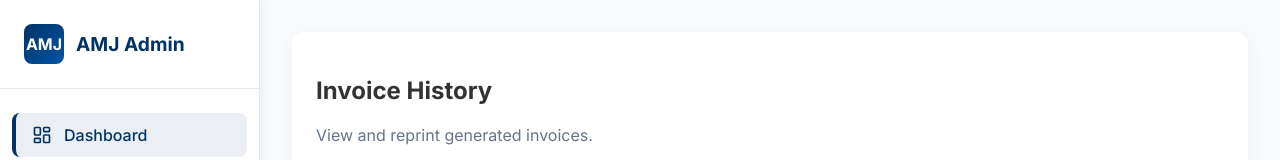
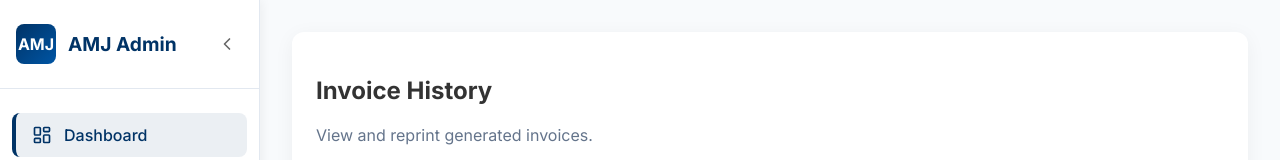
Before and after one commit to jeevanchandrashekhar31-a11y/amj-invoice, a React (Vite) app: page / in a window 1280 px wide. Shown: the top 160 px of the page. Built offline with nearby package versions, Linux system fonts and the light colour scheme.

Commit message:
feat: add sliding collapsible sidebar option

```diff
--- a/src/components/Layout.css
+++ b/src/components/Layout.css
@@ -30,19 +30,56 @@ body {
   flex-direction: column;
   box-shadow: 2px 0 10px rgba(0, 0, 0, 0.05);
   z-index: 10;
+  transition: width 0.3s ease;
+}
+
+.sidebar.collapsed {
+  width: 80px;
 }
 
 .sidebar-header {
-  padding: 24px;
+  padding: 24px 16px;
+  display: flex;
+  align-items: center;
+  justify-content: space-between;
+  border-bottom: 1px solid var(--border-color);
+}
+
+.sidebar.collapsed .sidebar-header {
+  justify-content: center;
+  padding: 24px 8px;
+  flex-direction: column;
+  gap: 16px;
+}
+
+.sidebar-branding {
   display: flex;
   align-items: center;
   gap: 12px;
-  border-bottom: 1px solid var(--border-color);
+}
+
+.sidebar-toggle {
+  background: none;
+  border: none;
+  cursor: pointer;
+  color: var(--text-light);
+  display: flex;
+  align-items: center;
+  justify-content: center;
+  padding: 6px;
+  border-radius: 6px;
+  transition: background-color 0.2s, color 0.2s;
+}
+
+.sidebar-toggle:hover {
+  background-color: var(--secondary-color);
+  color: var(--primary-color);
 }
 
 .logo-placeholder {
   width: 40px;
   height: 40px;
+  min-width: 40px;
   background: linear-gradient(135deg, var(--primary-color), var(--accent-color));
   border-radius: 8px;
   display: flex;
@@ -56,6 +93,7 @@ body {
   margin: 0;
   font-size: 1.2rem;
   color: var(--primary-color);
+  white-space: nowrap;
 }
 
 .sidebar-nav {
@@ -76,6 +114,12 @@ body {
   border-radius: 8px;
   transition: all 0.2s ease;
   font-weight: 500;
+  white-space: nowrap;
+}
+
+.sidebar.collapsed .nav-item {
+  justify-content: center;
+  padding: 12px;
 }
 
 .nav-item:hover {
--- a/src/components/Layout.jsx
+++ b/src/components/Layout.jsx
@@ -1,10 +1,11 @@
-import React from 'react';
+import React, { useState } from 'react';
 import { Outlet, Link, useLocation } from 'react-router-dom';
-import { FileText, Users, LayoutDashboard, PlusCircle, BarChart3 } from 'lucide-react';
+import { FileText, Users, LayoutDashboard, PlusCircle, BarChart3, ChevronLeft, ChevronRight } from 'lucide-react';
 import './Layout.css';
 
 export default function Layout() {
   const location = useLocation();
+  const [isSidebarOpen, setIsSidebarOpen] = useState(true);
 
   const navItems = [
     { path: '/', label: 'Dashboard', icon: LayoutDashboard },
@@ -13,14 +14,23 @@ export default function Layout() {
     { path: '/reports', label: 'Reports', icon: BarChart3 },
   ];
 
+  const toggleSidebar = () => {
+    setIsSidebarOpen(!isSidebarOpen);
+  };
+
   return (
     <div className="layout-container">
-      <aside className="sidebar">
+      <aside className={`sidebar ${isSidebarOpen ? '' : 'collapsed'}`}>
         <div className="sidebar-header">
-          <div className="logo-placeholder">
-            <span className="logo-text">AMJ</span>
+          <div className="sidebar-branding">
+            <div className="logo-placeholder">
+              <span className="logo-text">AMJ</span>
+            </div>
+            {isSidebarOpen && <h2>AMJ Admin</h2>}
           </div>
-          <h2>AMJ Admin</h2>
+          <button className="sidebar-toggle" onClick={toggleSidebar} title={isSidebarOpen ? "Collapse Sidebar" : "Expand Sidebar"}>
+            {isSidebarOpen ? <ChevronLeft size={20} /> : <ChevronRight size={20} />}
+          </button>
         </div>
 
         <nav className="sidebar-nav">
@@ -32,9 +42,10 @@ export default function Layout() {
                 key={item.path}
                 to={item.path}
                 className={`nav-item ${isActive ? 'active' : ''}`}
+                title={!isSidebarOpen ? item.label : ''}
               >
                 <Icon size={20} />
-                <span>{item.label}</span>
+                {isSidebarOpen && <span>{item.label}</span>}
               </Link>
             );
           })}
```
